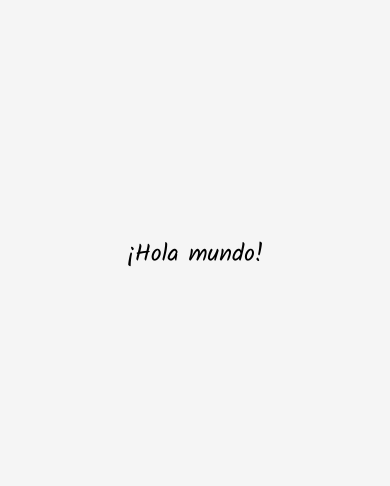
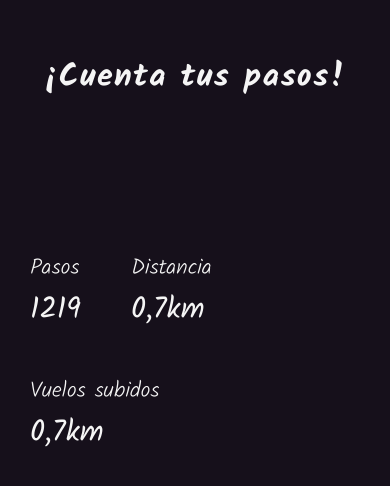
Before and after one commit to 0Memo/step-counter, a React Native app: screen / in a window 390 px wide. Shown: the part 168-654 px from the top of the page. Built offline with nearby package versions, Linux system fonts and the light colour scheme.

Commit message:
updated components structure & visual

```diff
--- a/App.tsx
+++ b/App.tsx
@@ -1,12 +1,14 @@
 import { StatusBar } from 'expo-status-bar';
 import { StyleSheet, Text, View } from 'react-native';
 import { useFonts } from 'expo-font';
+import Stat from './labelValue';
 
 export default function App() {
 
   const [fontsLoaded] = useFonts({
     'Kalam-Regular': require('./assets/fonts/Kalam-Regular.ttf'),
     'Kalam-Bold': require('./assets/fonts/Kalam-Bold.ttf'),
+    'Kalam-Light': require('./assets/fonts/Kalam-Light.ttf'),
   });
 
   if (!fontsLoaded) {
@@ -15,7 +17,17 @@ export default function App() {
 
   return (
     <View style={styles.container}>
-      <Text style={styles.text}>¡Hola mundo!</Text>
+      <View style={styles.mainTitle}>
+        <Text style={styles.boldText}>¡Cuenta tus pasos!</Text>
+      </View>
+
+      <View style={{ flexDirection: 'row' }}>
+        <Stat label='Pasos' value='1219' />
+        <Stat label='Distancia' value='0,7km' />
+      </View>
+
+      <Stat label='Vuelos subidos' value='0,7km' />
+
       <StatusBar style="auto" />
     </View>
   );
@@ -24,16 +36,41 @@ export default function App() {
 const styles = StyleSheet.create({
   container: {
     flex: 1,
-    backgroundColor: '#f5f5f5',
-    alignItems: 'center',
+    backgroundColor: '#16101b',
+    // alignItems: 'center',
     justifyContent: 'center',
+    padding: 30,
+  },
+  valueContainer: {
+    marginRight: 50,
+    marginVertical: 10,
+  },
+  mainTitle: {
+    position: "absolute",
+    top: 220,
+    left: 0,
+    right: 0,
+    bottom: 0,
+    alignItems: "center"
+
+  },
+  title: {
+    fontFamily: 'Kalam-Light',
+    fontSize: 22,
+    color: '#f5f5f5'
   },
   text: {
     fontFamily: 'Kalam-Regular',
-    fontSize: 24,
+    fontSize: 30,
+    color: '#f5f5f5'
   },
   boldText: {
     fontFamily: 'Kalam-Bold',
-    fontSize: 24
+    fontSize: 32,
+    letterSpacing: 1.5,
+    color: '#f5f5f5'
   },
+  marginTop: {
+    marginTop: 20
+  }
 });
--- /dev/null
+++ b/labelValue.tsx
@@ -0,0 +1,57 @@
+import { StyleSheet, Text, View } from "react-native";
+
+type ValueProps = {
+    label: string;
+    value: string
+}
+
+const Stat = ({ label, value }: ValueProps) => (
+    <View style={styles.valueContainer}>
+        <Text style={styles.title}>{ label }</Text>
+        <Text style={styles.text}>{ value }</Text>
+    </View>
+)
+
+export default Stat;
+
+const styles = StyleSheet.create({
+    container: {
+        flex: 1,
+        backgroundColor: '#16101b',
+        justifyContent: 'center',
+        padding: 30,
+    },
+    valueContainer: {
+        marginRight: 50,
+        marginTop: 120,
+        marginBottom: -80,
+    },
+    mainTitle: {
+        position: "absolute",
+        top: 130,
+        left: 0,
+        right: 0,
+        bottom: 0,
+        alignItems: "center"
+    },
+    title: {
+        fontFamily: 'Kalam-Light',
+        fontSize: 22,
+        color: '#f5f5f5'
+    },
+    text: {
+        fontFamily: 'Kalam-Regular',
+        fontSize: 30,
+        color: '#f5f5f5'
+    },
+    boldText: {
+        fontFamily: 'Kalam-Bold',
+        fontSize: 32,
+        letterSpacing: 1.5,
+        marginBottom: 8,
+        color: '#f5f5f5'
+    },
+    marginTop: {
+        marginTop: 20
+    }
+});
```
